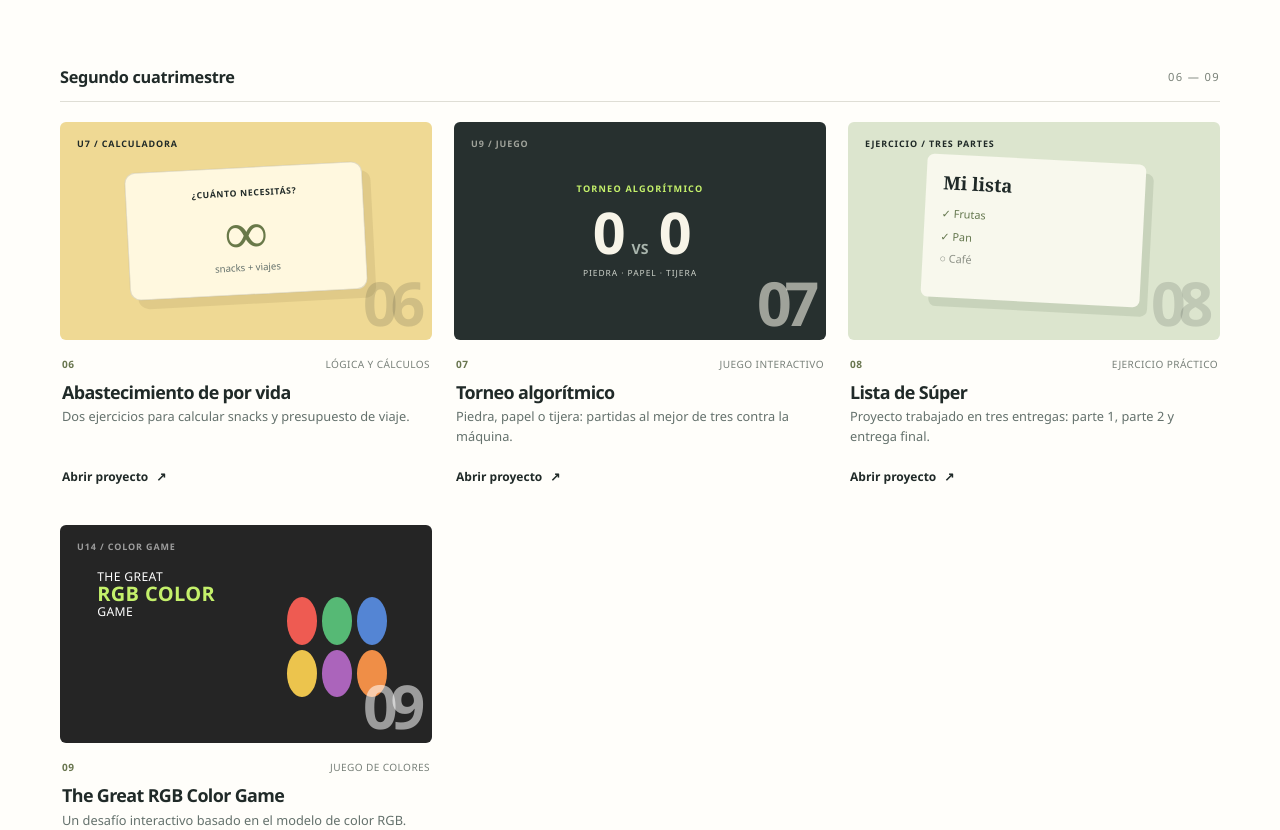
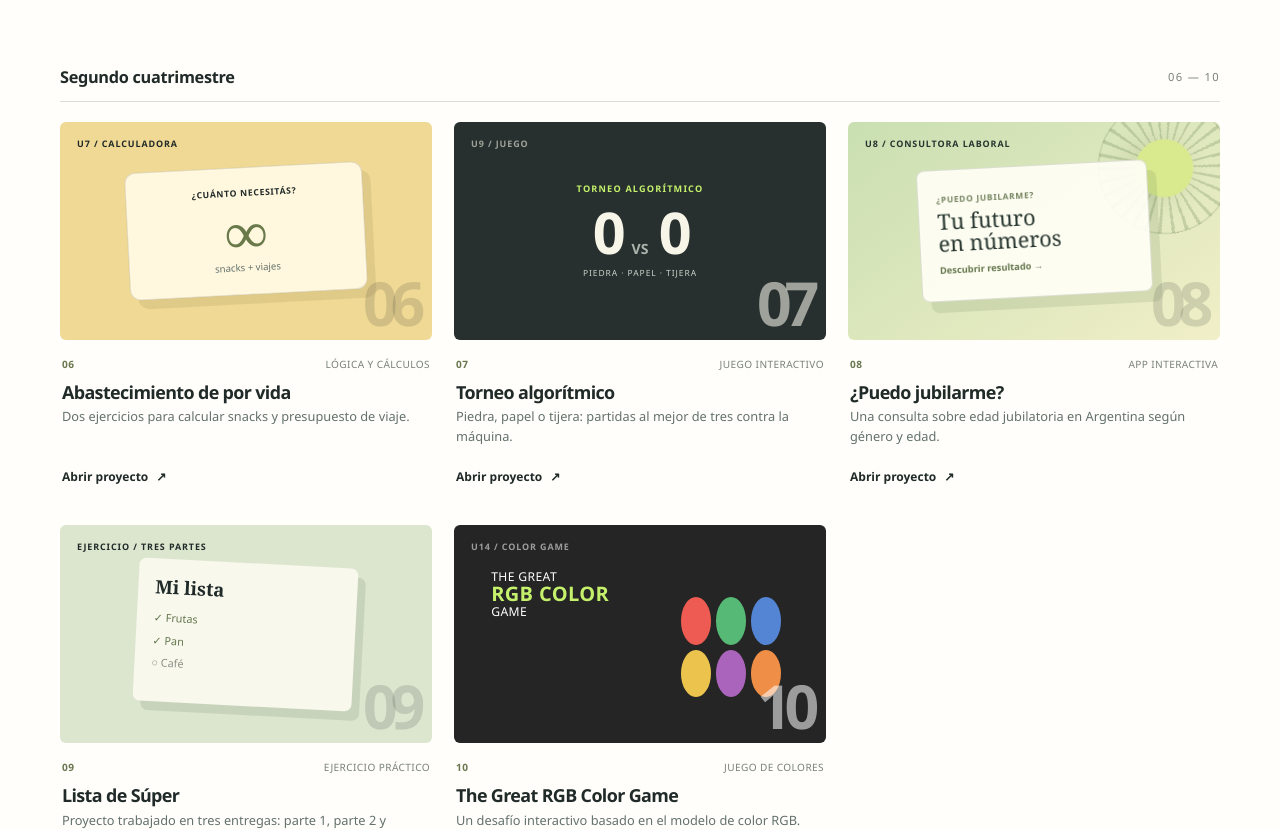
Before and after one commit to BautistaPiazza/Final-portfolio, a plain HTML site: page index.html in a window 1280 px wide. Shown: the part 1970-2800 px from the top of the page. Drawn offline with Linux system fonts and the light colour scheme.

Commit message:
Integrate retirement project into portfolio
Co-authored-by: Copilot <223556219+Copilot@users.noreply.github.com>

```diff
--- a/index.html
+++ b/index.html
@@ -9,6 +9,7 @@
     >
     <meta name="theme-color" content="#f6f4ee">
     <title>Bautista Piazza — Portfolio</title>
+    <script>document.documentElement.classList.add("js-enabled");</script>
     <link rel="stylesheet" href="styles.css">
   </head>
   <body>
@@ -37,7 +38,7 @@
             <a class="text-link" href="#sobre-mi">Conocé el recorrido</a>
           </div>
           <div class="hero-meta" aria-label="Resumen del portfolio">
-            <span><strong>09</strong> proyectos con enlace</span>
+            <span><strong>10</strong> proyectos con enlace</span>
             <span><strong>02</strong> cuatrimestres</span>
           </div>
         </div>
@@ -63,7 +64,7 @@
               <h2 id="projects-title">Proyectos <span>destacados.</span></h2>
             </div>
             <p class="section-intro">
-              Nueve trabajos publicados, organizados según el cuatrimestre en
+              Diez trabajos publicados, organizados según el cuatrimestre en
               que fueron realizados. Cada tarjeta abre el proyecto.
             </p>
           </div>
@@ -159,7 +160,7 @@
 
           <div class="semester-heading second-semester">
             <h3>Segundo cuatrimestre</h3>
-            <span>06 — 09</span>
+            <span>06 — 10</span>
           </div>
           <div class="project-grid">
             <article class="project-card">
@@ -195,14 +196,31 @@
             </article>
 
             <article class="project-card">
+              <a class="project-link" href="https://bautistapiazza.github.io/Puedo-jubilarme-/" target="_blank" rel="noopener noreferrer" aria-label="Abrir ¿Puedo jubilarme?">
+                <div class="project-cover cover-retirement" aria-hidden="true">
+                  <span class="cover-index">U8 / CONSULTORA LABORAL</span>
+                  <span class="retirement-sun"><i></i></span>
+                  <span class="retirement-card"><small>¿PUEDO JUBILARME?</small><b>Tu futuro<br>en números</b><em>Descubrir resultado →</em></span>
+                  <span class="cover-mark">08</span>
+                </div>
+                <div class="project-info">
+                  <div class="project-label"><span>08</span><span>App interactiva</span></div>
+                  <h4>¿Puedo jubilarme?</h4>
+                  <p>Una consulta sobre edad jubilatoria en Argentina según género y edad.</p>
+                  <span class="card-cta">Abrir proyecto <span aria-hidden="true">↗</span></span>
+                </div>
+              </a>
+            </article>
+
+            <article class="project-card">
               <a class="project-link" href="https://bautistapiazza.github.io/LISTA-DE-SUPER/" target="_blank" rel="noopener noreferrer" aria-label="Abrir Lista de Súper">
                 <div class="project-cover cover-groceries" aria-hidden="true">
                   <span class="cover-index">EJERCICIO / TRES PARTES</span>
                   <span class="grocery-list"><b>Mi lista</b><i>✓ Frutas</i><i>✓ Pan</i><i>○ Café</i></span>
-                  <span class="cover-mark">08</span>
+                  <span class="cover-mark">09</span>
                 </div>
                 <div class="project-info">
-                  <div class="project-label"><span>08</span><span>Ejercicio práctico</span></div>
+                  <div class="project-label"><span>09</span><span>Ejercicio práctico</span></div>
                   <h4>Lista de Súper</h4>
                   <p>Proyecto trabajado en tres entregas: parte 1, parte 2 y entrega final.</p>
                   <span class="card-cta">Abrir proyecto <span aria-hidden="true">↗</span></span>
@@ -216,10 +234,10 @@
                   <span class="cover-index">U14 / COLOR GAME</span>
                   <span class="colour-title">THE GREAT<br><b>RGB COLOR</b><br>GAME</span>
                   <span class="colour-swatches"><i></i><i></i><i></i><i></i><i></i><i></i></span>
-                  <span class="cover-mark">09</span>
+                  <span class="cover-mark">10</span>
                 </div>
                 <div class="project-info">
-                  <div class="project-label"><span>09</span><span>Juego de colores</span></div>
+                  <div class="project-label"><span>10</span><span>Juego de colores</span></div>
                   <h4>The Great RGB Color Game</h4>
                   <p>Un desafío interactivo basado en el modelo de color RGB.</p>
                   <span class="card-cta">Abrir proyecto <span aria-hidden="true">↗</span></span>
@@ -236,15 +254,20 @@
             <p class="eyebrow">02 / El recorrido completo</p>
             <h2 id="journey-title">También fueron<br><span>parte del proceso.</span></h2>
             <p class="journey-description">
-              La consigna incluye estas actividades. Como no tienen un enlace
-              público en el material compartido, las dejo identificadas aquí
-              sin inventar una página para ellas.
+              La consigna incluye estas actividades. ¿Puedo jubilarme? ya tiene
+              su enlace público y las demás quedan identificadas en este recorrido.
             </p>
           </div>
           <ul class="activity-list">
             <li><span class="activity-code">U0</span><span>Presentación personal y profesional</span><span class="activity-note">Portfolio</span></li>
             <li><span class="activity-code">CLASE</span><span>El Formulario Humano</span><span class="activity-note">Actividad</span></li>
-            <li><span class="activity-code">U8</span><span>¿Puedo jubilarme?</span><span class="activity-note">Actividad</span></li>
+            <li>
+              <a class="activity-link" href="https://bautistapiazza.github.io/Puedo-jubilarme-/" target="_blank" rel="noopener noreferrer" aria-label="Abrir ¿Puedo jubilarme?">
+                <span class="activity-code">U8</span>
+                <span>¿Puedo jubilarme?</span>
+                <span class="activity-note">Ver actividad ↗</span>
+              </a>
+            </li>
             <li><span class="activity-code">U16</span><span>Weather Channel Project</span><span class="activity-note">Proyecto</span></li>
           </ul>
         </div>
@@ -270,5 +293,35 @@
       <p>Portfolio académico de Bautista Piazza</p>
       <a href="#inicio">Volver arriba <span aria-hidden="true">↑</span></a>
     </footer>
+
+    <script>
+      const reducedMotion = window.matchMedia("(prefers-reduced-motion: reduce)").matches;
+
+      if (!reducedMotion) {
+        const cards = document.querySelectorAll(".project-card");
+        cards.forEach((card, index) => {
+          card.style.setProperty("--reveal-delay", `${(index % 3) * 80}ms`);
+        });
+
+        const observer = new IntersectionObserver((entries) => {
+          entries.forEach((entry) => {
+            if (entry.isIntersecting) {
+              entry.target.classList.add("is-visible");
+              observer.unobserve(entry.target);
+            }
+          });
+        }, { threshold: 0.12 });
+
+        cards.forEach((card) => observer.observe(card));
+
+        const heroArt = document.querySelector(".hero-art");
+        document.querySelector(".hero")?.addEventListener("pointermove", (event) => {
+          if (!heroArt) return;
+          const x = (event.clientX / window.innerWidth - 0.5) * 10;
+          const y = (event.clientY / window.innerHeight - 0.5) * 10;
+          heroArt.style.transform = `translate(${x}px, ${y}px)`;
+        });
+      }
+    </script>
   </body>
 </html>
--- a/styles.css
+++ b/styles.css
@@ -230,6 +230,7 @@ h1 span,
   overflow: hidden;
   border-radius: 48% 48% 44% 44%;
   background: #e7e8d8;
+  transition: transform 180ms ease-out;
 }
 
 .hero-art::before {
@@ -420,6 +421,17 @@ h1 span,
 
 .project-card {
   min-width: 0;
+}
+
+.js-enabled .project-card {
+  opacity: 0;
+  transform: translateY(22px);
+  transition: opacity 520ms ease var(--reveal-delay, 0ms), transform 520ms ease var(--reveal-delay, 0ms);
+}
+
+.js-enabled .project-card.is-visible {
+  opacity: 1;
+  transform: translateY(0);
 }
 
 .project-link {
@@ -769,6 +781,81 @@ h1 span,
   letter-spacing: 0.11em;
 }
 
+.cover-retirement {
+  background: linear-gradient(145deg, #c9dfb2 0%, #f1efc7 100%);
+  color: #26352f;
+}
+
+.retirement-sun {
+  width: 134px;
+  height: 134px;
+  position: absolute;
+  right: -12px;
+  top: -22px;
+  border: 1px solid rgba(75, 104, 66, 0.24);
+  border-radius: 50%;
+  background: repeating-conic-gradient(from 0deg, rgba(95, 125, 73, 0.25) 0deg 3deg, transparent 3deg 12deg);
+  animation: retirement-spin 24s linear infinite;
+}
+
+.retirement-sun i {
+  width: 58px;
+  height: 58px;
+  position: absolute;
+  inset: 38px;
+  border-radius: 50%;
+  background: #d9e98e;
+  box-shadow: 0 9px 24px rgba(91, 115, 65, 0.16);
+}
+
+.retirement-card {
+  width: 62%;
+  min-height: 132px;
+  position: relative;
+  z-index: 1;
+  display: flex;
+  flex-direction: column;
+  justify-content: center;
+  padding: 15px 18px;
+  border: 1px solid rgba(61, 82, 65, 0.18);
+  border-radius: 8px;
+  background: rgba(255, 254, 246, 0.92);
+  box-shadow: 9px 11px 0 rgba(70, 98, 58, 0.12);
+  transform: rotate(-3deg);
+  transition: transform 220ms ease;
+}
+
+.project-link:hover .retirement-card {
+  transform: rotate(0deg) translateY(-3px);
+}
+
+.retirement-card small {
+  margin-bottom: 5px;
+  color: #71805c;
+  font-size: 0.52rem;
+  font-weight: 800;
+  letter-spacing: 0.09em;
+}
+
+.retirement-card b {
+  font-family: var(--serif);
+  font-size: 1.35rem;
+  font-weight: 400;
+  line-height: 1;
+}
+
+.retirement-card em {
+  margin-top: 10px;
+  color: #65764d;
+  font-size: 0.58rem;
+  font-style: normal;
+  font-weight: 700;
+}
+
+@keyframes retirement-spin {
+  to { transform: rotate(360deg); }
+}
+
 .cover-groceries {
   background: #dce5ce;
 }
@@ -944,11 +1031,21 @@ h1 span,
 
 .activity-list li {
   min-height: 64px;
+  border-bottom: 1px solid #ced2c3;
+}
+
+.activity-link {
+  min-height: 64px;
   display: grid;
   grid-template-columns: 68px minmax(0, 1fr) auto;
   align-items: center;
   gap: 14px;
-  border-bottom: 1px solid #ced2c3;
+  transition: padding 160ms ease, color 160ms ease;
+}
+
+.activity-link:hover {
+  padding-inline: 8px;
+  color: #53673a;
 }
 
 .activity-code {
@@ -1206,11 +1303,15 @@ h1 span,
   }
 
   .activity-list li {
+    min-height: 64px;
+  }
+
+  .activity-link {
     grid-template-columns: 50px minmax(0, 1fr) auto;
     gap: 8px;
   }
 
-  .activity-list li > span:nth-child(2) {
+  .activity-link > span:nth-child(2) {
     font-size: 0.78rem;
   }
 
@@ -1251,6 +1352,12 @@ h1 span,
   *::before,
   *::after {
     scroll-behavior: auto !important;
+    animation-duration: 0.01ms !important;
     transition-duration: 0.01ms !important;
   }
+
+  .js-enabled .project-card {
+    opacity: 1;
+    transform: none;
+  }
 }
```
